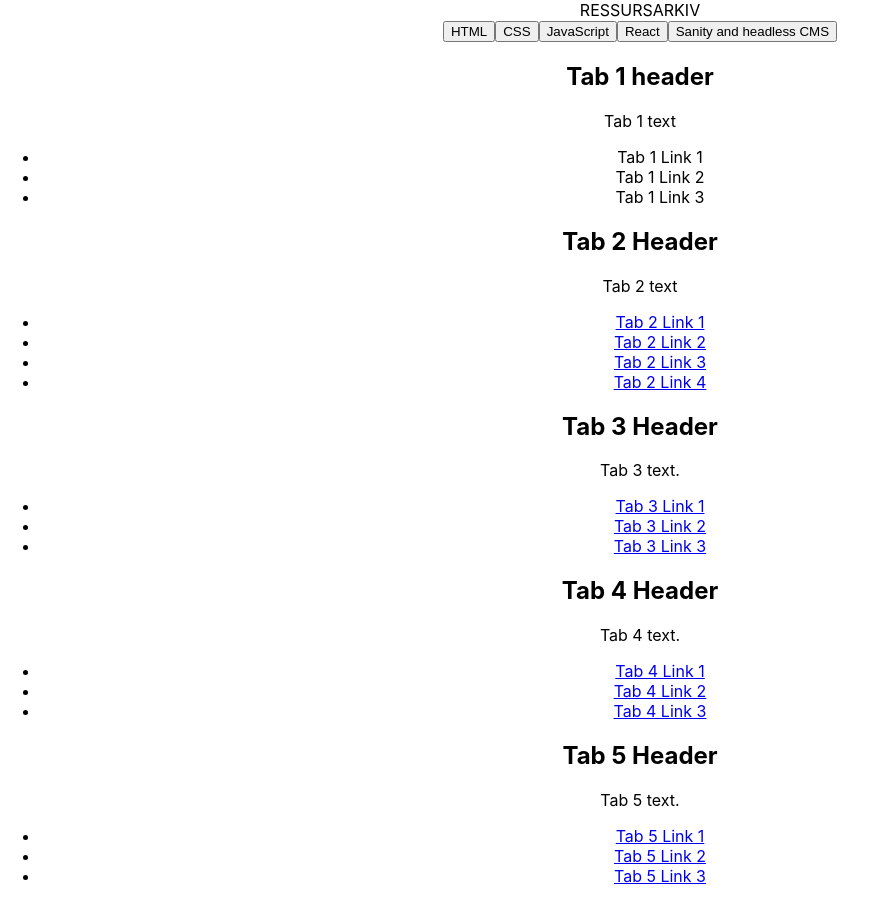
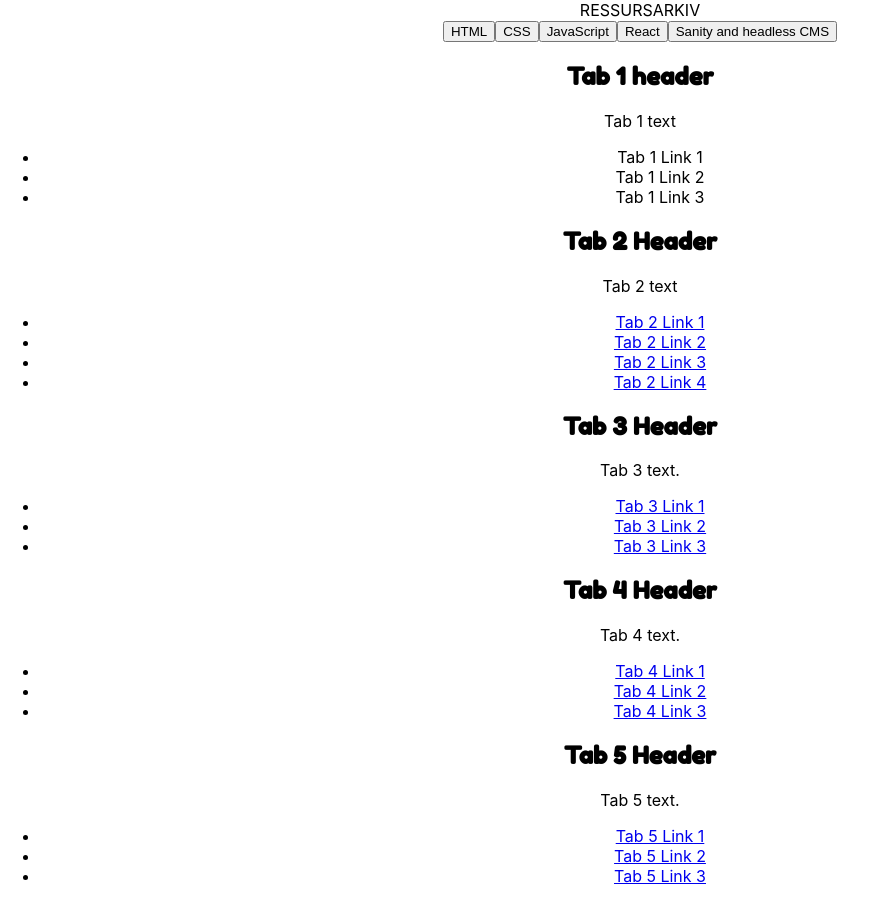
Before and after one commit to rochlenge/uin23ak3_resourceapp_group2, a React (Create React App) app in the folder ressursarkiv/: page / in a window 1280 px wide. Shown: the whole page, without its empty margins (0-877 px from the left). Built offline with nearby package versions, Linux system fonts and the light colour scheme.

Commit message:
Fixed SASS files, and added a temp font

```diff
--- /dev/null
+++ b/ressursarkiv/css/main.min.css
@@ -0,0 +1,2 @@
+@import url("https://fonts.googleapis.com/css2?family=Fredoka+One&display=swap");h2{font-family:Fredoka One,sans-serif}
+/*# sourceMappingURL=data:application/json;base64,eyJ2ZXJzaW9uIjozLCJzb3VyY2VzIjpbInNhc3MvbWFpbi5zY3NzIiwibWFpbi5jc3MiXSwibmFtZXMiOltdLCJtYXBwaW5ncyI6IkFBQVEsZ0ZBQUEsQ0FFUixHQUNJLGtDQ0FKIiwiZmlsZSI6InVuZGVmaW5lZCJ9 */
--- a/ressursarkiv/src/App.js
+++ b/ressursarkiv/src/App.js
@@ -1,5 +1,6 @@
 import logo from './logo.svg';
 import './App.css';
+import './css/sass/main.scss';
 
 function App() {
   return (
--- /dev/null
+++ b/ressursarkiv/src/css/main.css
@@ -0,0 +1,6 @@
+@import url("https://fonts.googleapis.com/css2?family=Fredoka+One&display=swap");
+h2 {
+  font-family: "Fredoka One", sans-serif;
+}
+
+/*# sourceMappingURL=data:application/json;base64,eyJ2ZXJzaW9uIjozLCJzb3VyY2VzIjpbInNhc3MvbWFpbi5zY3NzIiwibWFpbi5jc3MiXSwibmFtZXMiOltdLCJtYXBwaW5ncyI6IkFBQVEsZ0ZBQUE7QUFFUjtFQUNJLHNDQUFBO0FDQUoiLCJmaWxlIjoibWFpbi5jc3MifQ== */
--- /dev/null
+++ b/ressursarkiv/src/css/sass/main.scss
@@ -0,0 +1,5 @@
+@import url('https://fonts.googleapis.com/css2?family=Fredoka+One&display=swap');
+
+h2{
+    font-family: 'Fredoka One', sans-serif;
+}
```
Also changed, not shown: ressursarkiv/src/sass/main.scss (deleted), 1 other file (tests, documents, lock files or other folders).
